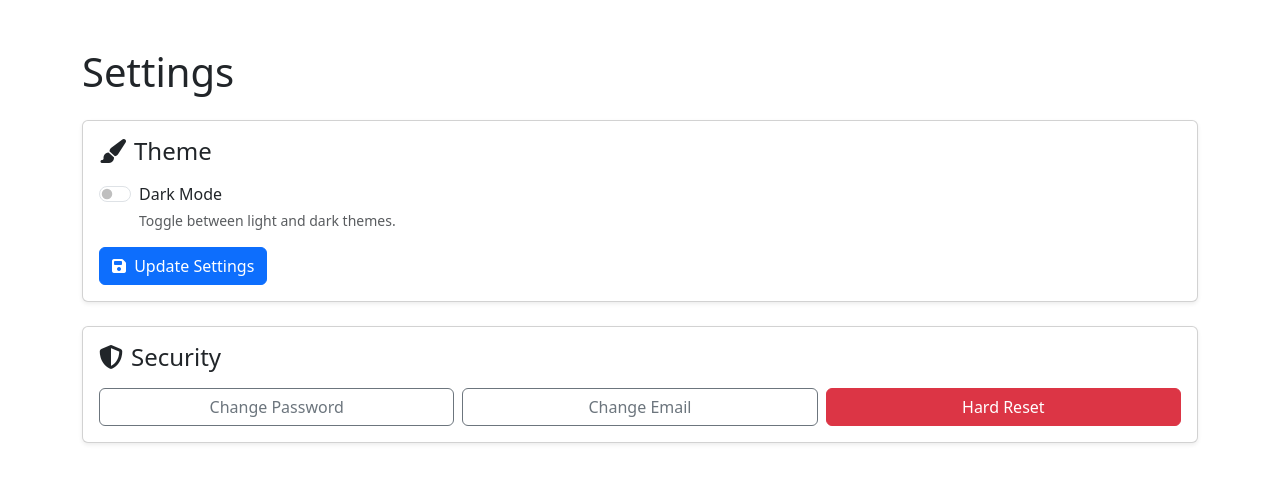
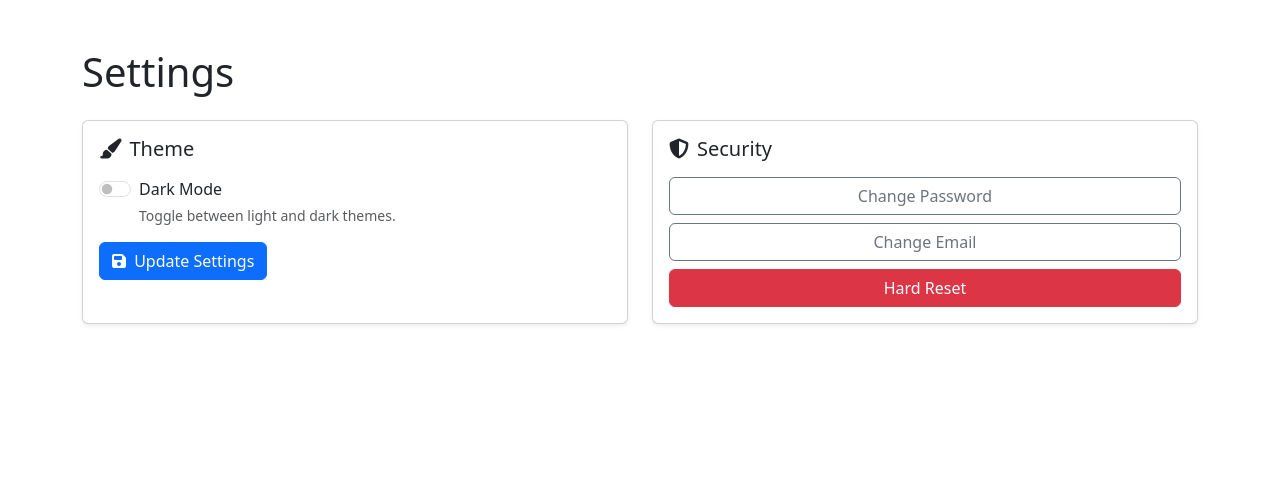
Before and after one commit to shr0m/StoreStash, a Flask app: page /settings in a window 1280 px wide. Shown: the part 56-539 px from the top of the page. Run offline with Flask 3, Linux system fonts and the light colour scheme; the visitor is signed in with stand-in values (Sample User, id 1); data that the repository does not hold is empty.

Commit message:
Change settings layout

```diff
--- a/templates/settings.html
+++ b/templates/settings.html
@@ -35,8 +35,6 @@
 <div class="container my-5">
   <h1 class="mb-4">Settings</h1>
 
-
-    <!-- Flash Messages -->
   {% with messages = get_flashed_messages(with_categories=true) %}
     {% if messages %}
       <div class="mb-4">
@@ -50,14 +48,17 @@
     {% endif %}
   {% endwith %}
 
+  <div class="row g-4">
+
     <!-- Theme Settings -->
-    <section class="mb-4">
-        <div class="card shadow-sm">
+    <div class="col-lg-6">
+      <div class="card shadow-sm h-100">
         <div class="card-body">
-                <h2 class="h4 mb-3"><i class="fa-solid fa-paintbrush me-2"></i>Theme</h2>
+          <h2 class="h5 mb-3"><i class="fa-solid fa-paintbrush me-2"></i>Theme</h2>
           <form method="POST" action="{{ url_for('settings.settings') }}">
             <div class="form-check form-switch mb-3">
-                        <input class="form-check-input" type="checkbox" id="theme-toggle" name="theme" value="dark" {% if current_theme == 'dark' %}checked{% endif %}>
+              <input class="form-check-input" type="checkbox" id="theme-toggle" name="theme" value="dark"
+                {% if current_theme == 'dark' %}checked{% endif %}>
               <label class="form-check-label" for="theme-toggle">Dark Mode</label>
               <div class="form-text">Toggle between light and dark themes.</div>
             </div>
@@ -67,25 +68,20 @@
           </form>
         </div>
       </div>
-    </section>
+    </div>
 
     <!-- Security Settings -->
-    <section>
-        <div class="card shadow-sm">
+    <div class="col-lg-6">
+      <div class="card shadow-sm h-100">
         <div class="card-body">
-                <h2 class="h4 mb-3"><i class="fas fa-shield-alt me-2"></i>Security</h2>
-                <div class="row g-2">
-                    <div class="col-md-4 d-grid">
+          <h2 class="h5 mb-3"><i class="fas fa-shield-alt me-2"></i>Security</h2>
+          <div class="d-grid gap-2">
             <button type="button" class="btn btn-outline-secondary" onclick="location.href='/change_password'">
               Change Password
             </button>
-                    </div>
-                    <div class="col-md-4 d-grid">
             <button type="button" class="btn btn-outline-secondary" data-bs-toggle="modal" data-bs-target="#changeEmailModal">
               Change Email
             </button>
-                    </div>
-                    <div class="col-md-4 d-grid">
             <button type="button" class="btn btn-danger"
               onclick="if (confirm('Are you sure you want to perform a hard reset? This action cannot be undone.')) { location.href = '/hard_reset'; }">
               Hard Reset
@@ -94,30 +90,8 @@
         </div>
       </div>
     </div>
-    </section>
 
-        <!-- Change Email Modal -->
-    <div class="modal fade" id="changeEmailModal" tabindex="-1" aria-labelledby="changeEmailModalLabel" aria-hidden="true">
-    <div class="modal-dialog">
-        <form class="modal-content" method="POST" action="/change_email_request">
-        <div class="modal-header">
-            <h5 class="modal-title" id="changeEmailModalLabel">Change Email</h5>
-            <button type="button" class="btn-close" data-bs-dismiss="modal" aria-label="Close"></button>
   </div>
-        <div class="modal-body">
-            <div class="mb-3">
-            <label for="new-email" class="form-label">New Email Address</label>
-            <input type="email" class="form-control" id="new-email" name="new_email" required>
-            <div class="form-text">A confirmation email will be sent to this address.</div>
-            </div>
-        </div>
-        <div class="modal-footer">
-            <button type="submit" class="btn btn-primary">Send Confirmation</button>
-        </div>
-        </form>
-    </div>
-    </div>
-
 </div>
 
 <!-- Bootstrap JS -->
```
Lines whose indentation alone changed are shown as unchanged.
